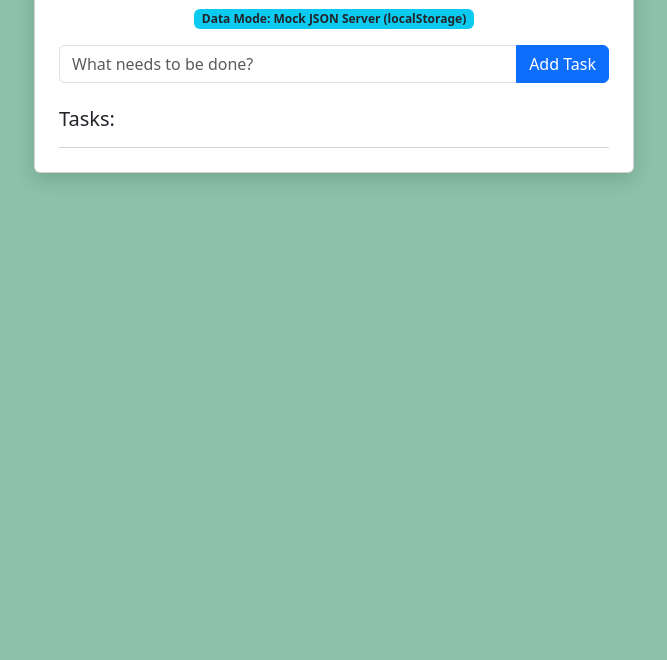
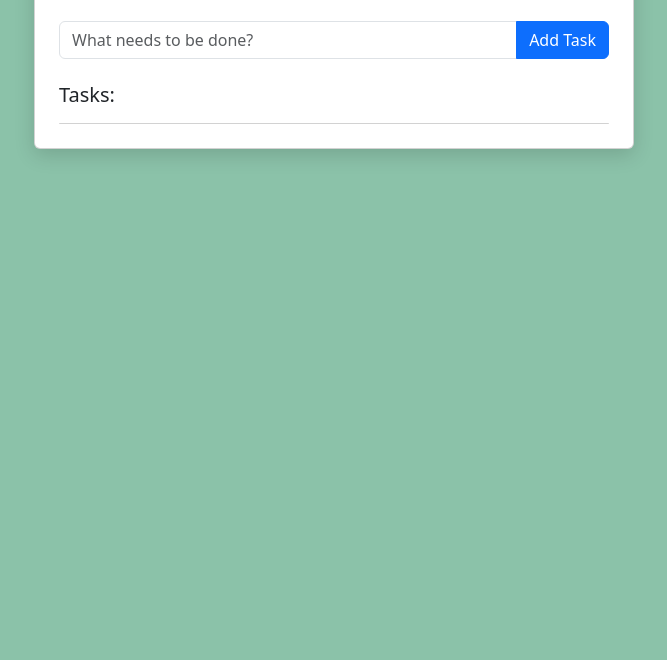
Before and after one commit to zhex900/to-do-list, a website: page index.html in a window 1280 px wide. Shown: the part 140-800 px from the top of the page, without its empty margins (306-973 px from the left). Drawn offline with nearby package versions, Linux system fonts and the light colour scheme; files that its build step writes are made by us from their sources; files whose address does not match are found by name.

Commit message:
update page label

```diff
--- a/index.html
+++ b/index.html
@@ -24,9 +24,7 @@
 
         <!-- Status Indicator -->
         <div id="authStatus" class="mb-3 text-center">
-          <span class="badge bg-info text-dark"
-            >Data Mode: Mock JSON Server (localStorage)</span
-          >
+          <span class="badge bg-info text-dark"></span>
         </div>
 
         <!-- Form for Adding New Tasks -->
```
